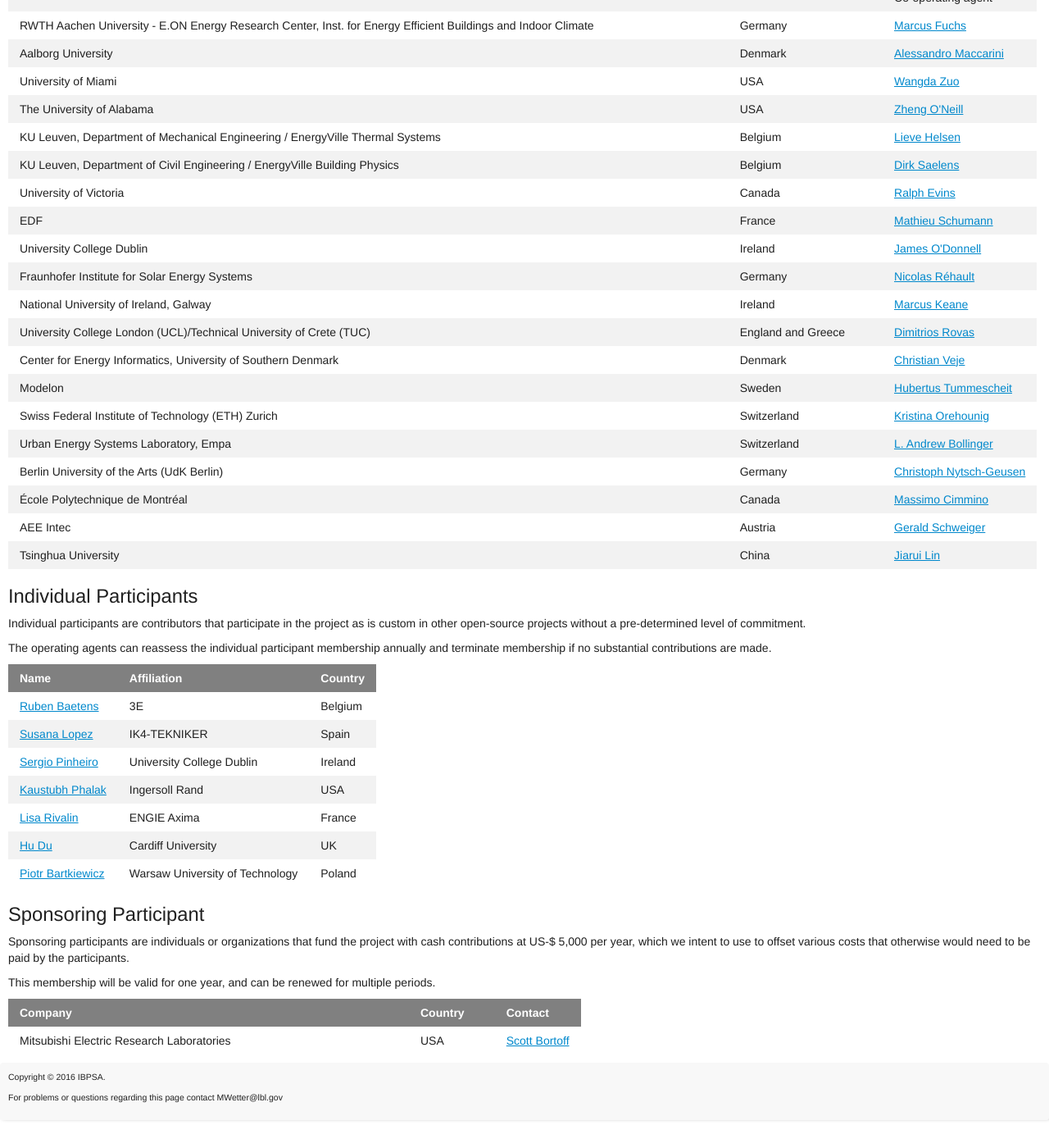
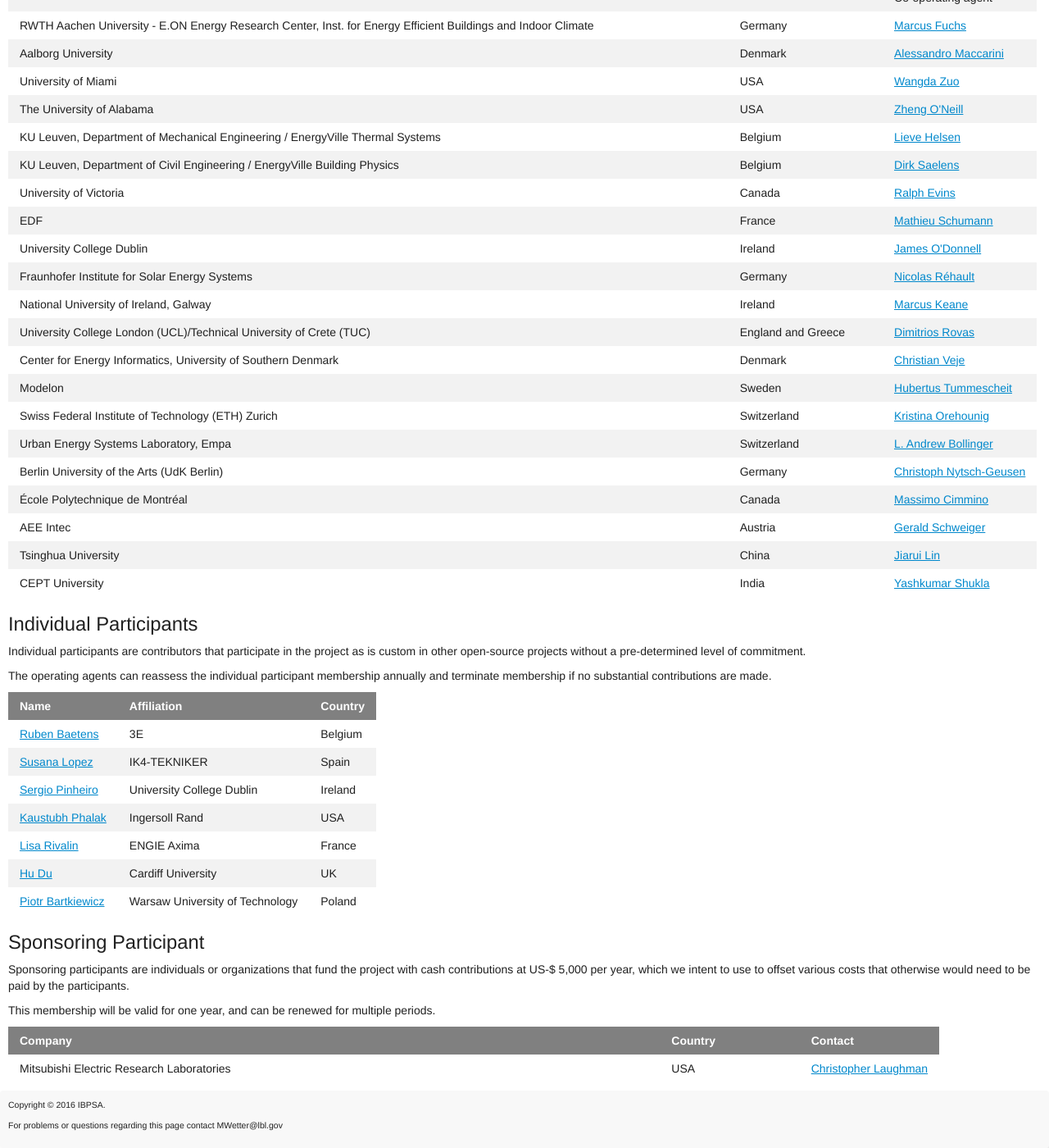
Before and after one commit to ibpsa/project1, a Jekyll site: the page built from participants.md, in a window 1280 px wide and 1400 px high, scrolled down 637 px. Shown: the whole window at 82% size. Built offline with Jekyll 4.4.1, drawn with Linux system fonts in a browser that asks for light colours; nearby versions of some CDN libraries; before the commit the page ends 2003 px from its top, so only the background shows below that.

Commit message:
Updated participant list

```diff
--- a/_data/organizational_participants.yml
+++ b/_data/organizational_participants.yml
@@ -131,3 +131,9 @@
   contact_email: jiarui_lin@foxmail.com
   institute:     Tsinghua University
   country:       China
+
+- date_joined:   6/1/2017
+  contact_name:  Yashkumar Shukla
+  contact_email: yash.shukla@cept.ac.in
+  institute:     CEPT University
+  country:       India
--- a/_data/sponsoring_participants.yml
+++ b/_data/sponsoring_participants.yml
@@ -1,5 +1,5 @@
 - date_joined:   1/5/2016
-  contact_name:  Scott Bortoff
-  contact_email: bortoff@merl.com
+  contact_name:  Christopher Laughman
+  contact_email: laughman@merl.com
   company:       Mitsubishi Electric Research Laboratories
   country:       USA
```
